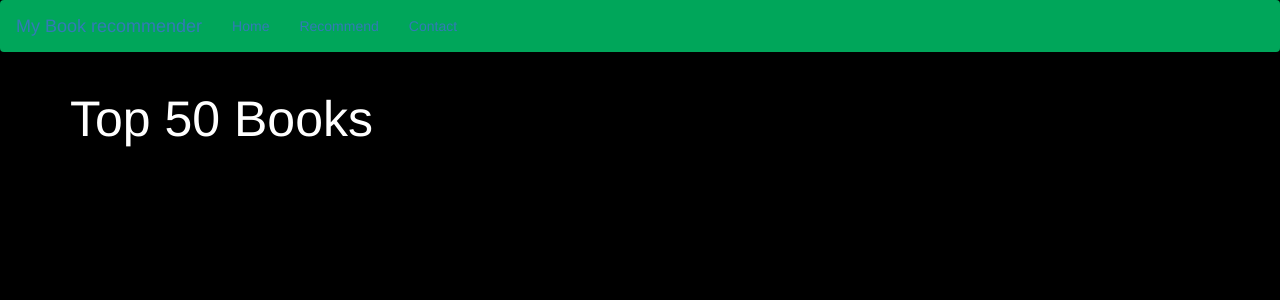
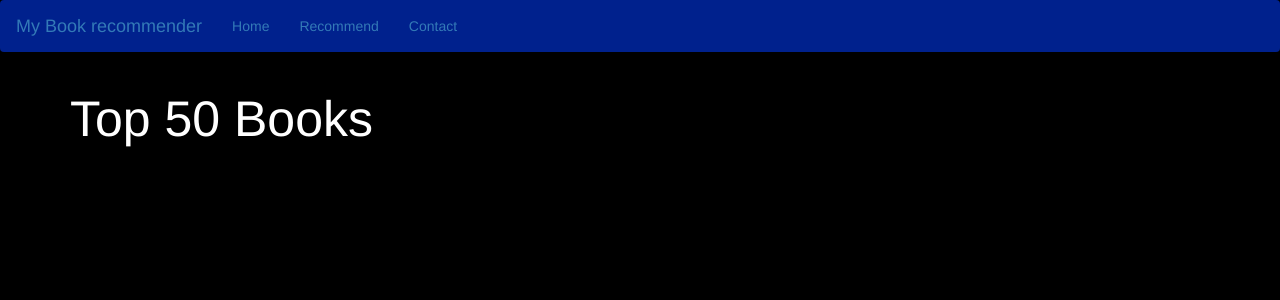
Before and after one commit to arulkrishna98/Book_recommender_system, a Flask app: page / in a window 1280 px wide. Shown: the top 300 px of the page. Run offline with Flask 2, Linux system fonts and the light colour scheme; parts of the project's set-up code (start-up, migrations or seed data) failed here and were passed over.

Commit message:
Update index.html

```diff
--- a/templates/index.html
+++ b/templates/index.html
@@ -13,7 +13,7 @@
 </style>
 <body style="background-color:black">
 
-    <nav class="navbar" style="background-color:#00a65a">
+    <nav class="navbar" style="background-color:#00218d">
         <a class="navbar-brand">My Book recommender</a>
         <ul class="nav navbar-nav">
             <li><a href="/">Home</a></li>
```
